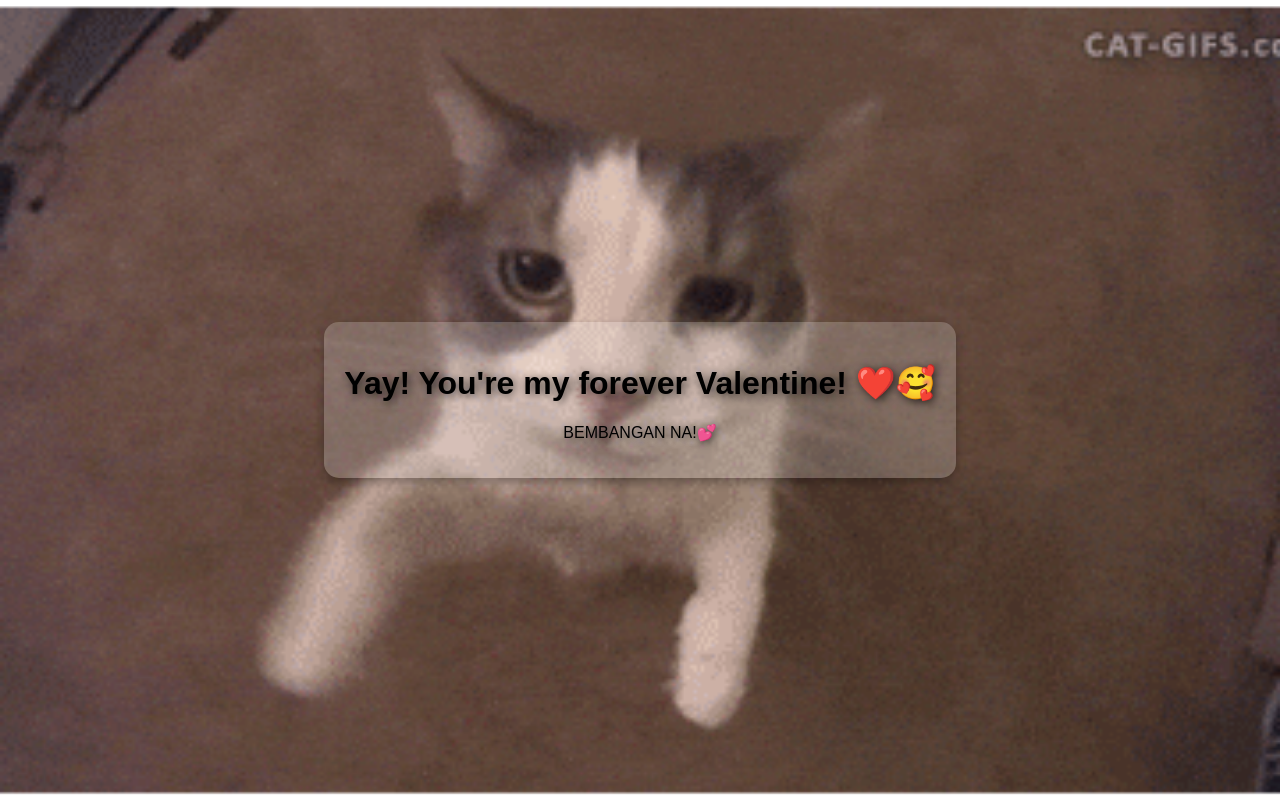
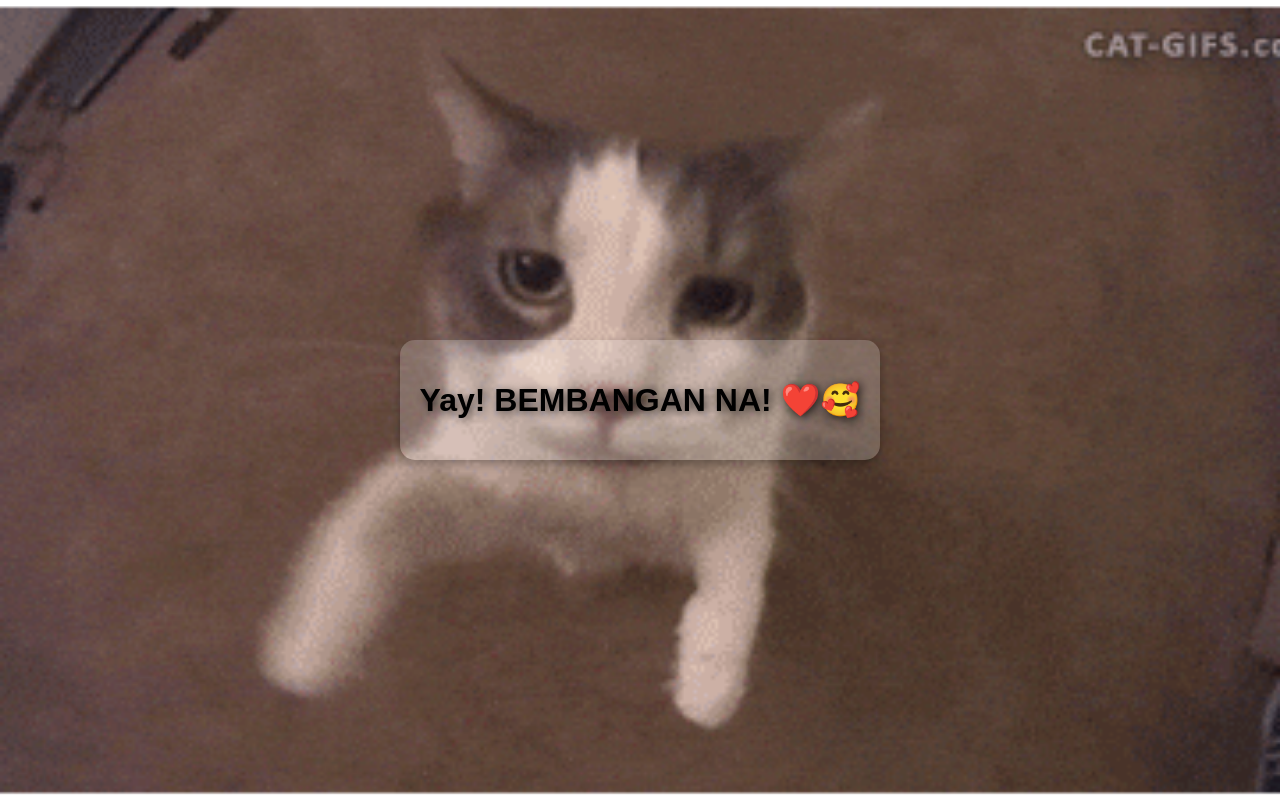
Before and after one commit to Vivicente-code/valentine-page, a plain HTML site: page love.html in a window 1280 px wide. Drawn offline with Linux system fonts and the light colour scheme.

Commit message:
Add files via upload

```diff
--- a/love.html
+++ b/love.html
@@ -8,8 +8,7 @@
 </head>
 <body class="love-page">
     <div class="message-container">
-        <h1>Yay! You're my forever Valentine! ❤️🥰</h1>
-        <p>BEMBANGAN NA!💕</p>
+        <h1>Yay! BEMBANGAN NA! ❤️🥰</h1>
     </div>
 </body>
 </html>
```
